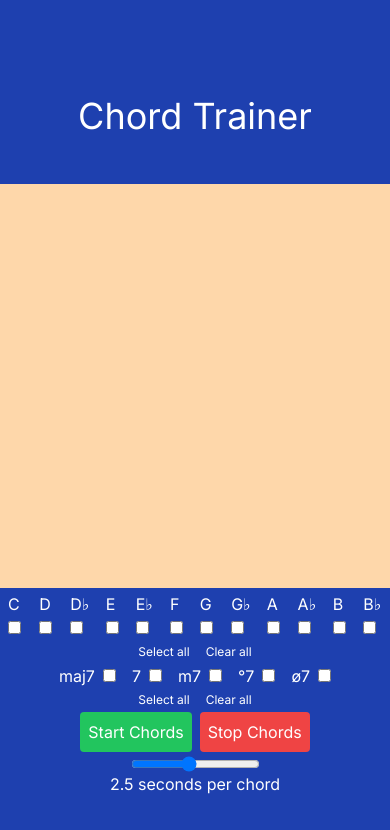
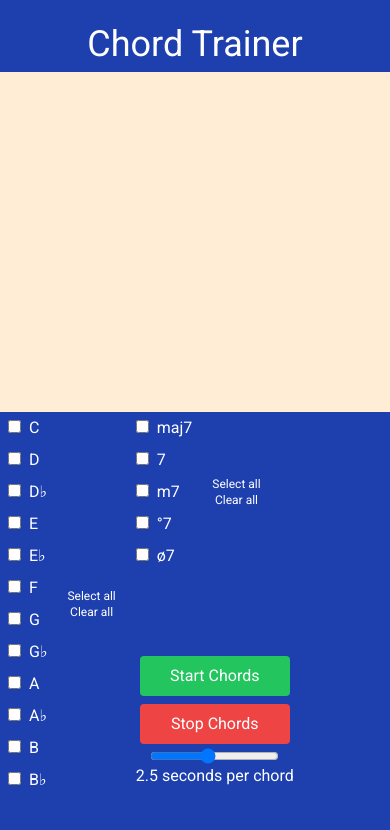
Before and after one commit to jstout38/Chord-Trainer, a Next.js app: page / in a window 390 px wide. Shown: the top 830 px of the page. Built offline with nearby package versions, Linux system fonts and the light colour scheme.

Commit message:
responsiveness

```diff
--- a/app/options.tsx
+++ b/app/options.tsx
@@ -18,44 +18,49 @@ type optionProps = {
 export default function Options(props: optionProps) {
 
   return (
-    <div className="bg-blue-800 text-white w-full pb-12">
-      <div className="flex flex-col">
-        <div className="flex flex-row justify-center w-screen">
+    <div className="flex flex-1 bg-blue-800 text-white pb-12 w-full">
+      <div className="flex lg:flex-col flex-row justify-evenly">
+        <div className="flex lg:flex-col flex-row">
+          <div className="flex lg:flex-row flex-col lg:justify-center lg:w-screen">
             {props.chordState.keys.map((entry, index) => {
               var label = entry[0];
               var isChecked = entry[1];
               return (
               <div className="m-1" key={index} >
+              <input className="m-1" name={label} type="checkbox" onChange={(e) => props.handleClickKeys(e, index)} checked={isChecked} />
               <label className="m-1">{label[0].toUpperCase() + label.slice(1)}</label>
-            <input className="m-1" name={label} type="checkbox" onChange={(e) => props.handleClickKeys(e, index)} checked={isChecked} />
               </div>
               );
               })
             }
           </div>
-        <div className="flex flex-row justify-center">
+          <div className="flex lg:flex-row flex-col m-1 justify-center">
             <button className="mx-2 text-xs" onClick={props.selectAllKeys}>Select all</button>
             <button className="mx-2 text-xs" onClick={props.clearAllKeys}>Clear all</button>
           </div>
-        <div className="flex flex-row justify-center">
+        </div>
+        <div className="flex flex-col justify-between">
+          <div className="flex lg:flex-col flex-row">
+            <div className="flex lg:flex-row flex-col justify-center">
               {props.chordState.chords.map((entry, index) => {
                 var label = entry[0];
                 var isChecked = entry[1];
                 return (
                 <div className="m-1" key={index} >
+                <input className="m-1" name={label} type="checkbox" onChange={(e) => props.handleClickChords(e, index)} checked={isChecked} />
                 <label className="m-1">{label}</label>
-            <input className="m-1" name={label} type="checkbox" onChange={(e) => props.handleClickChords(e, index)} checked={isChecked} />
                 </div>
                 );
                 })
               }
             </div>
-        <div className="flex flex-row justify-center">
+            <div className="flex lg:flex-row flex-col m-1 justify-center">
               <button className="mx-2 text-xs" onClick={props.selectAllChords}>Select all</button>
               <button className="mx-2 text-xs" onClick={props.clearAllChords}>Clear all</button>
             </div>
           </div>
-      <div className="flex flex-row justify-center">
+          <div className="flex flex-col m-2 justify-center">
+          <div className="flex flex-col lg:flex-row lg:justify-center">
             <button className="bg-green-500 m-1 p-2 rounded text-white" onClick={props.startChords}>Start Chords</button>
             <button className="bg-red-500 p-2 rounded m-1 text-white" onClick={props.stopChords}>Stop Chords</button>
           </div>
@@ -76,5 +81,11 @@ export default function Options(props: optionProps) {
             </div>
           </div>
         </div>
+        </div>
+
+
+      </div>
+
+    </div>
   )
 }
--- a/app/page.tsx
+++ b/app/page.tsx
@@ -3,6 +3,13 @@
 import Image from 'next/image'
 import { useState, useEffect, useRef } from 'react';
 import Option from './options';
+import { Roboto } from 'next/font/google';
+
+const raleway = Roboto({
+  weight: '400',
+  subsets: ['latin'],
+})
+
 
 export type chordSettingsType = {
   keys: [string, boolean][],
@@ -140,9 +147,9 @@ export default function Home() {
   }
 
   return (
-    <main className="flex min-h-screen flex-col items-center justify-between">
-      <div className="flex flex-row w-screen text-white pt-24 p-12 justify-center text-4xl lg:text-7xl bg-blue-800">Chord Trainer</div>
-      <div className="flex flex-row w-screen flex-grow items-center justify-center bg-orange-200 text-9xl h-1">{currentChord}</div>
+    <main className={"flex h-screen flex-col items-center justify-between " + raleway.className}>
+      <div className="flex flex-row w-screen text-white pt-6 p-2 justify-center text-4xl lg:text-7xl bg-blue-800">Chord Trainer</div>
+      <div className="flex flex-1 flex-row w-screen flex-grow items-center justify-center bg-orange-100 text-7xl lg:text-9xl h-1">{currentChord}</div>
       <Option
         chordState={chordState}
         startChords={startChords}
```
Lines whose indentation alone changed are shown as unchanged.
